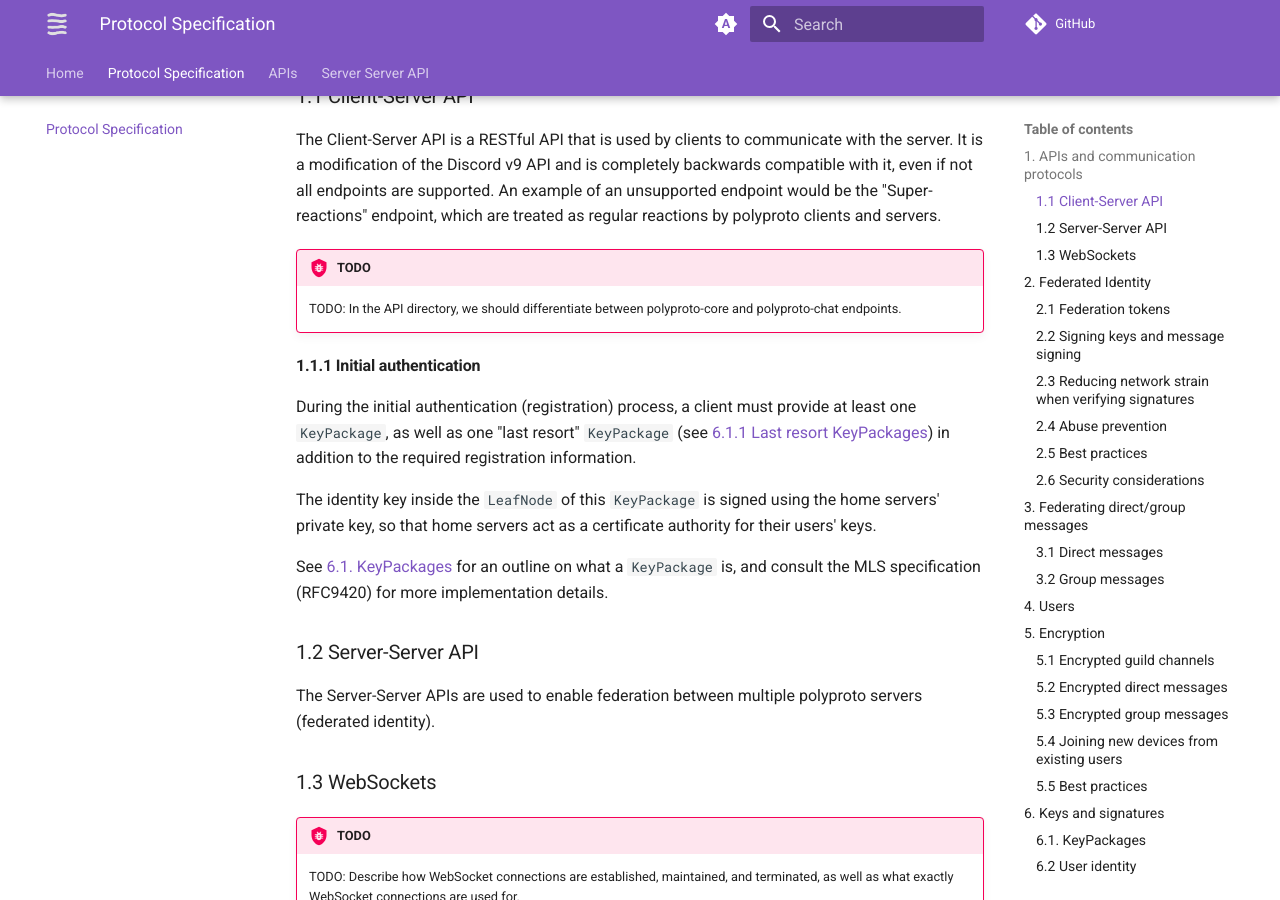
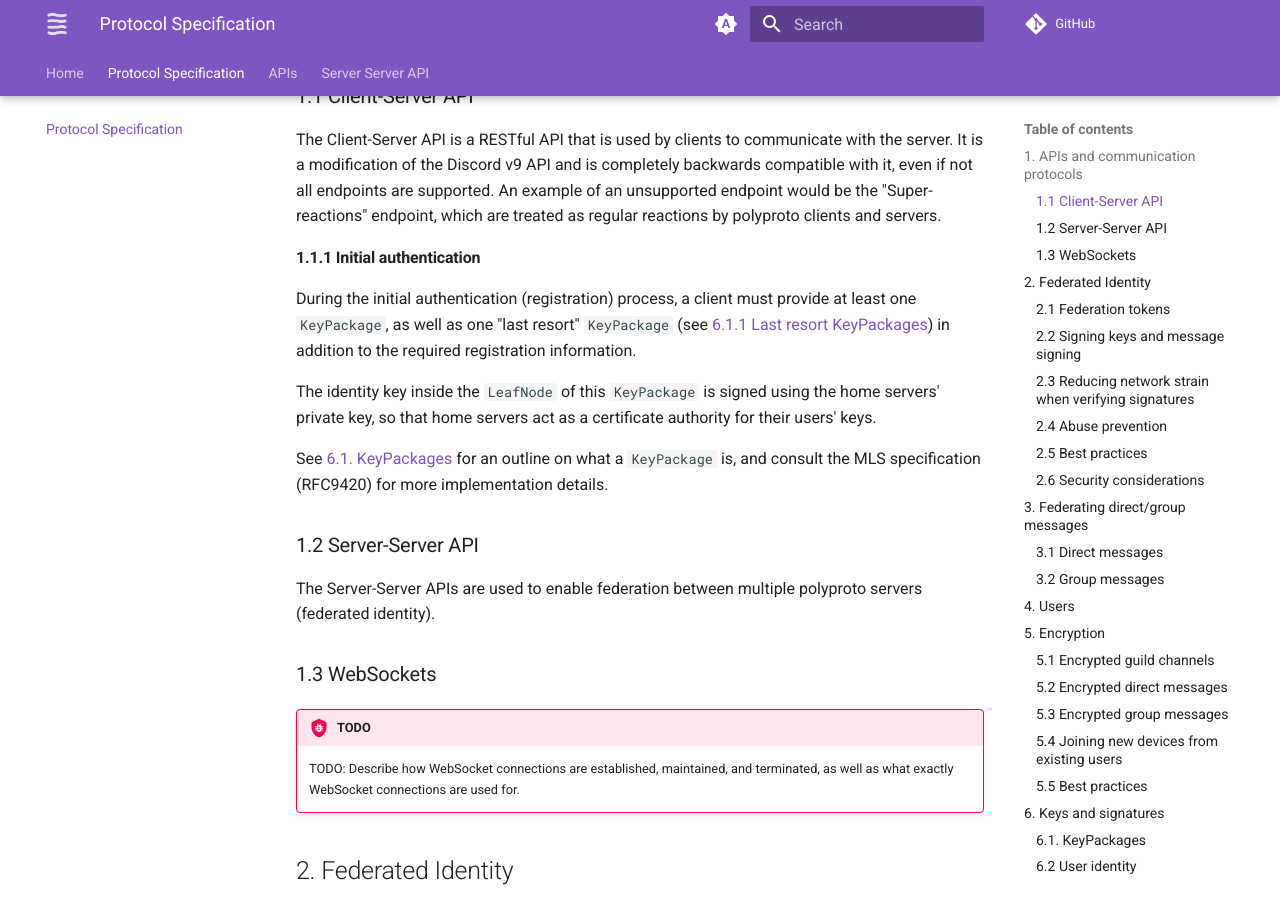
Before and after one commit to polyphony-chat/docs, an MkDocs documentation site: the page built from docs/specification.md, in a window 1280 px wide and 900 px high, scrolled down 1817 px. Built offline with MkDocs 1.6.1 and Material for MkDocs 9.7.7, drawn with Linux system fonts in a browser that asks for light colours; plug-ins that fetch from the network failed and are left out; comment, search, counter and statistics services are not loaded.

Commit message:
remove finished todo

```diff
--- a/SPECIFICATION.md
+++ b/SPECIFICATION.md
@@ -52,11 +52,6 @@ Aside from these REST APIs, polyproto-core also uses WebSockets for real-time co
 ### 1.1 Client-Server API
 
 The Client-Server API is a RESTful API that is used by clients to communicate with the server. It is a modification of the Discord v9 API and is completely backwards compatible with it, even if not all endpoints are supported. An example of an unsupported endpoint would be the "Super-reactions" endpoint, which are treated as regular reactions by polyproto clients and servers.
-
-!!! bug "TODO"
-
-    TODO: In the API directory, we should differentiate between polyproto-core and polyproto-chat
-    endpoints.
 
 #### 1.1.1 Initial authentication
 
```
